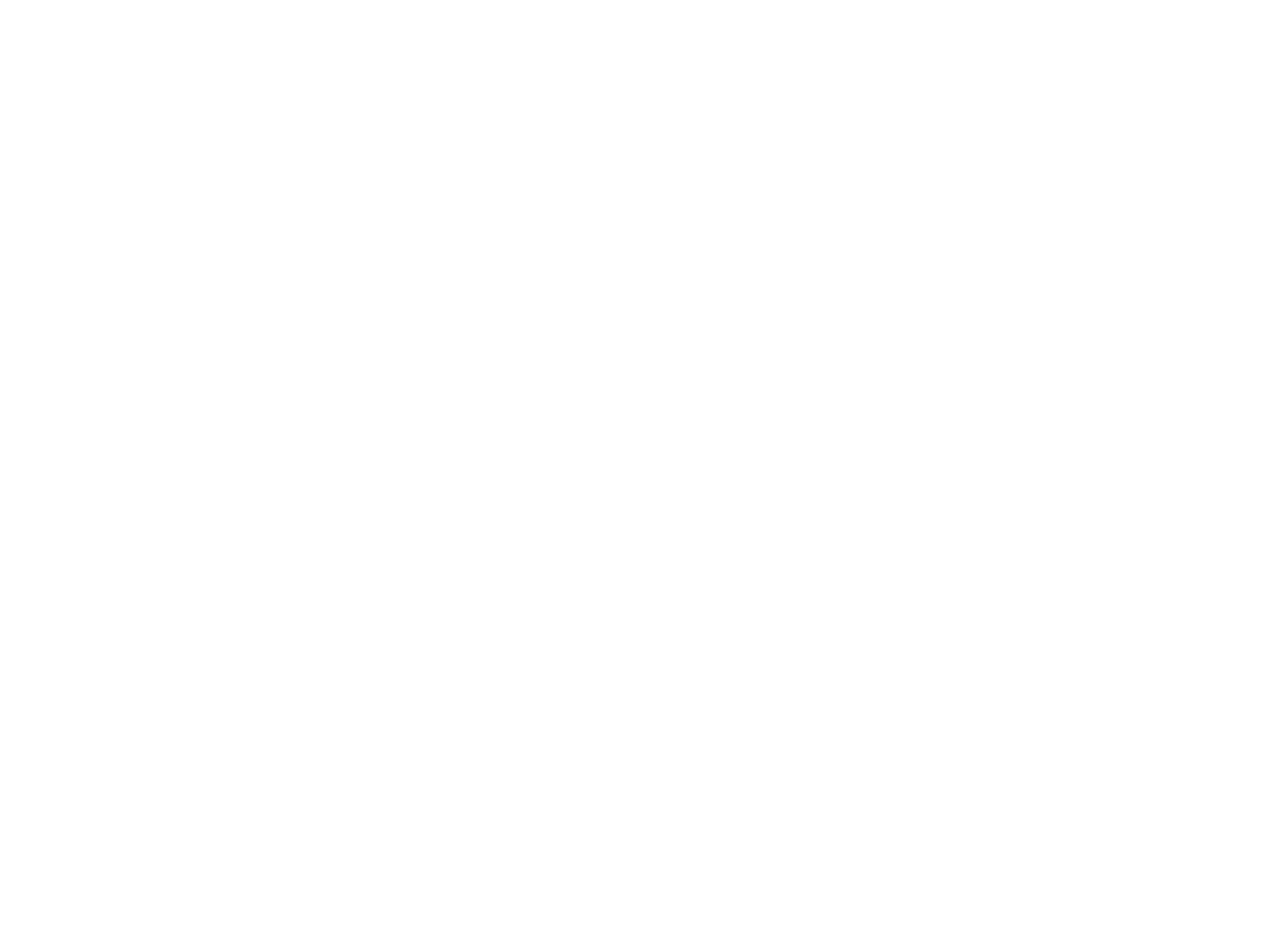
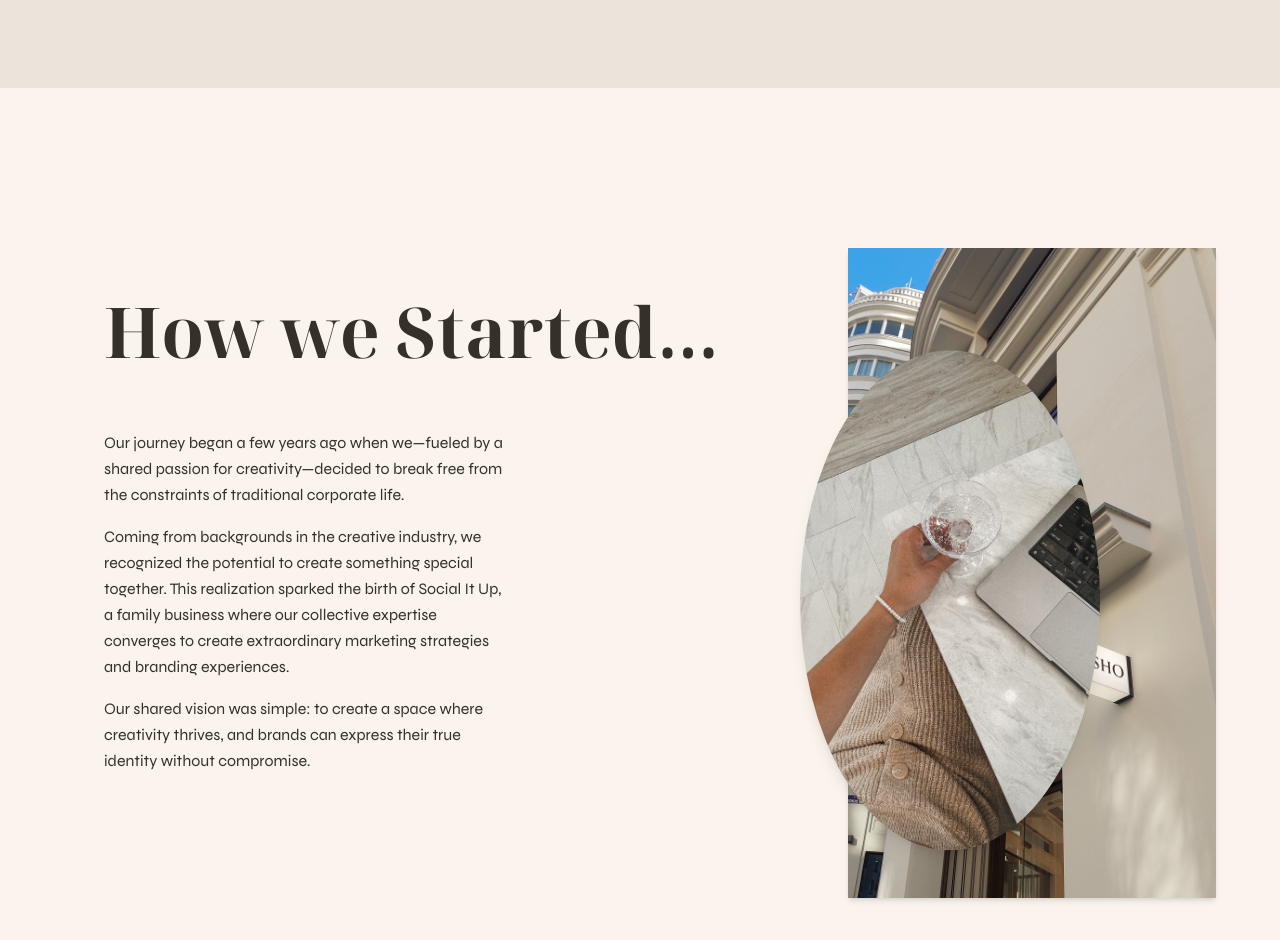
Before and after one commit to NC0312/social-it-up, a Next.js app: page /about in a window 1280 px wide. Shown: the part 620-1560 px from the top of the page. Before the commit the page ends 800 px from the top, so only its background shows below. Built offline with nearby package versions, Linux system fonts and the light colour scheme.

Commit message:
About section Ext1 made

```diff
--- a/app/about/page.js
+++ b/app/about/page.js
@@ -1,10 +1,12 @@
 "use client";
 
 import React from "react";
+import AboutExt1 from "../components/AboutExt1";
 
 function About() {
   return (
-    <section className="bg-[#ECE4DA] text-[#36302A] py-12 px-6 md:px-16">
+    <>
+    <section className="bg-[#ECE4DA] text-[#36302A] py-24 px-6 md:px-16">
       <div className="container mx-auto flex flex-col md:flex-row items-center md:items-start">
         {/* Left Section - Mobile: Top, Desktop: Left */}
         <div className="w-full md:w-1/3 mb-5 md:pt-5 md:pr-8 text-center md:text-left">
@@ -27,6 +29,8 @@
         </div>
       </div>
     </section>
+    <AboutExt1/>
+    </>
   );
 }
 
--- /dev/null
+++ b/app/components/AboutExt1.js
@@ -0,0 +1,60 @@
+"use client";
+
+import React from "react";
+
+function AboutExt1() {
+    return (
+        <section className="bg-[rgb(250,244,237)] text-[#36302A] py-12 px-6 md:px-16">
+            <div className="container mx-auto flex flex-col md:flex-row items-start md:gap-12">
+                {/* Left Section - Heading and Description */}
+                <div className="w-full md:w-2/3 mb-5 text-center md:text-left">
+                    <h1
+                        className="text-6xl lg:text-[70px] pt-40 pl-10 pb-12 font-bold"
+                        style={{ fontFamily: "'Noto Serif Display', serif" }}
+                    >
+                        How we Started...
+                    </h1>
+                    <p className="text-base md:text-md leading-relaxed mt-4 md:pr-72  pl-10">
+                        Our journey began a few years ago when we—fueled by a shared passion
+                        for creativity—decided to break free from the constraints of
+                        traditional corporate life.
+                    </p>
+                    <p className="text-base md:text-md leading-relaxed mt-4 md:pr-72 pl-10">
+                        Coming from backgrounds in the creative industry, we recognized the
+                        potential to create something special together. This realization
+                        sparked the birth of Social It Up, a family business where our
+                        collective expertise converges to create extraordinary marketing
+                        strategies and branding experiences.
+                    </p>
+                    <p className="text-base md:text-md leading-relaxed mt-4 md:pr-72 pl-10">
+                        Our shared vision was simple: to create a space where creativity
+                        thrives, and brands can express their true identity without
+                        compromise.
+                    </p>
+                </div>
+
+                {/* Right Section - Images */}
+                <div className="relative w-full pt-28 md:w-1/3 flex justify-end items-center mt-8 md:mt-0">
+                    {/* Rectangle Image */}
+                    <div className="relative">
+                        <img
+                            src="/about1.jpeg"
+                            alt="Rectangular Image"
+                            className="w-[400px] h-[650px] shadow-md object-cover"
+                        />
+                    </div>
+                    {/* Oval Image */}
+                    <div className="absolute -left-12 top-1/2 transform -translate-y-1/3">
+                        <img
+                            src="about2.jpeg"
+                            alt="Oval Image"
+                            className="w-[300px] h-[500px] rounded-[50%] shadow-lg object-cover"
+                        />
+                    </div>
+                </div>
+            </div>
+        </section>
+    );
+}
+
+export default AboutExt1;
```
Also changed, not shown: public/about1.jpeg (added), public/about2.jpeg (added).
